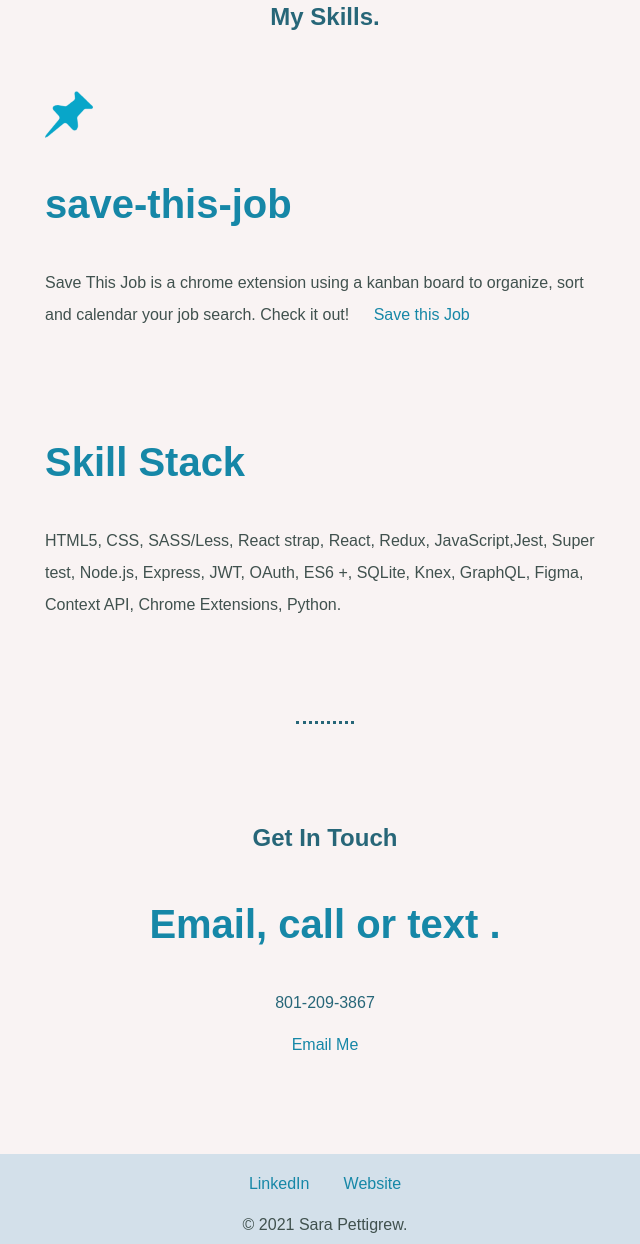
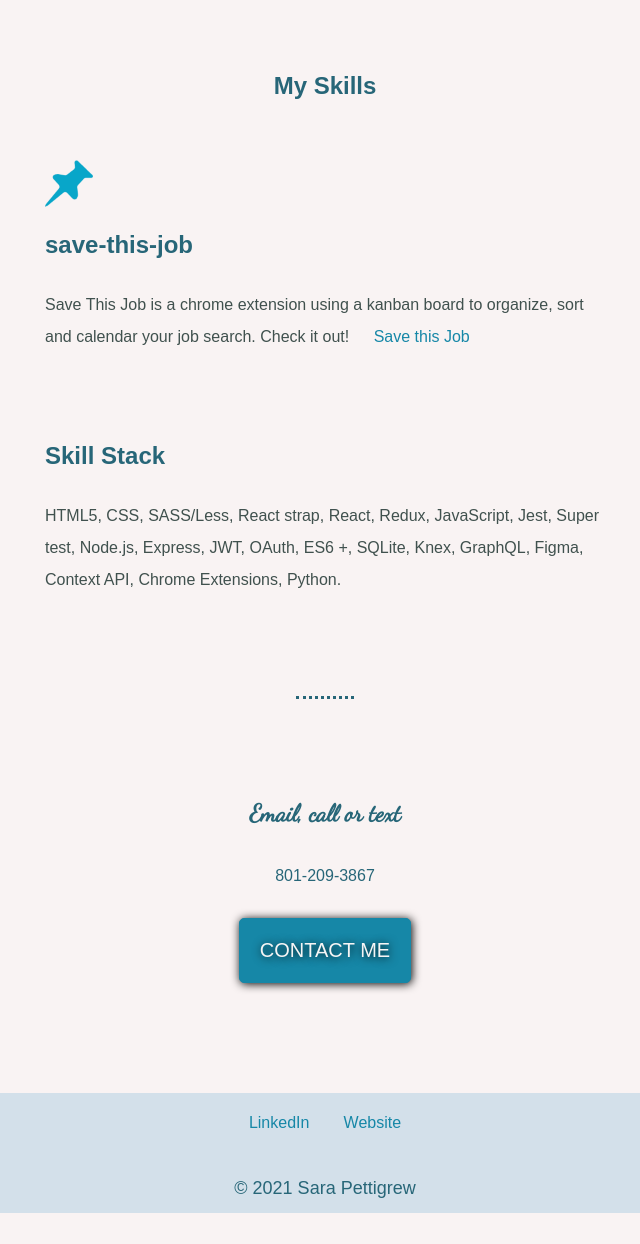
Before and after one commit to spettigrew/udemy-web-dev-course, a plain HTML site: page CSS - My Site/index.html in a window 1280 px wide. Shown: the part 1388-2632 px from the top of the page, without its empty margins (315-955 px from the left). Drawn offline with Linux system fonts and the light colour scheme; files whose address does not match are found by name.

Commit message:
Added classes and changed wording

```diff
--- a/CSS - My Site/index.html
+++ b/CSS - My Site/index.html
@@ -16,7 +16,7 @@
     <div class='top-container'>
         <img class='top-cloud' src="images/cloud.png" alt="clouds">
         <h1>Hello, I'm Sara</h1>
-        <p>web developer</p>
+        <h3>web developer</h3>
         <img class='bottom-cloud'src="images/cloud.png" alt="clouds">
         <img src="images/mountain.png" alt="snow-capped mountain">
     </div>
@@ -25,30 +25,29 @@
   <div class="profile">
     <img src="C:\Users\fdpet\Documents\udemy-web-dev-course\HTML - Personal Site\images\Sara.SelfPic. (3).jpg" alt="profile-pic">
     <h2>Software and Household Engineer</h2>
-    <p>I'm a full-time Mom, part-time coder, part-time screener, part-time job hunter. Two full time jobs is preferred.</p>
+    <p class="about">I'm a full-time Mom, part-time coder, part-time screener, part-time job hunter. Two full time jobs is preferred.</p>
   </div>
   <hr>
   <div class="skills">
-    <h2>My Skills.</h2>
+    <h2>My Skills</h2>
     <div class="skill-row">
       <img class="pin-icon" src="C:\Users\fdpet\Documents\udemy-web-dev-course\CSS - My Site\images\Icon48..png" alt="save-this-job-icon">
-      <h3>save-this-job</h3>
-      <p>Save This Job is a chrome extension using a kanban board to organize, sort and calendar your job search. Check it out! <a class="savejob-link" href="https://www.savethisjob.com/">Save this Job</a>
+      <h2>save-this-job</h2>
+      <p class="project">Save This Job is a chrome extension using a kanban board to organize, sort and calendar your job search. Check it out! <a class="savejob-link" href="https://save-this-job.netlify.app/">Save this Job</a>
 
       </p>
     </div>
     <div class="skill-row">
       <img class="" src="" alt="">
-      <h3>Skill Stack</h3>
-      <p>HTML5, CSS, SASS/Less, React strap, React, Redux, JavaScript,Jest, Super test, Node.js, Express, JWT, OAuth, ES6 +, SQLite, Knex, GraphQL, Figma, Context API, Chrome Extensions, Python.</p>
+      <h2>Skill Stack</h2>
+      <p>HTML5, CSS, SASS/Less, React strap, React, Redux, JavaScript, Jest, Super test, Node.js, Express, JWT, OAuth, ES6 +, SQLite, Knex, GraphQL, Figma, Context API, Chrome Extensions, Python.</p>
     </div>
 
   <hr>
   <div class="contact-me">
-    <h2>Get In Touch</h2>
-    <h3>Email, call or text .</h3>
+    <h4>Email, call or text</h4>
     <p>801-209-3867</p>
-    <a class="btn" href="sara.pettigrew5@gmail.com">Email Me</a>
+    <a href="mailto: sara.pettigrew5@gmail.com" class="BUTTON_RBI">CONTACT ME</a>
   </div>
 </div>
     </div>
@@ -56,8 +55,11 @@
         <div class="bottom-container">
   <a class="footer-link" href="https://www.linkedin.com/in/sara-pettigrew/">LinkedIn</a>
   <a class="footer-link" href="https://portfolio-sarap.netlify.com/">Website</a>
-  <p>© 2021 Sara Pettigrew.</p>
+
+  <p class="copyright">© 2021 Sara Pettigrew</p>
+
 
     </div>
+
 </body>
 </html>
```
